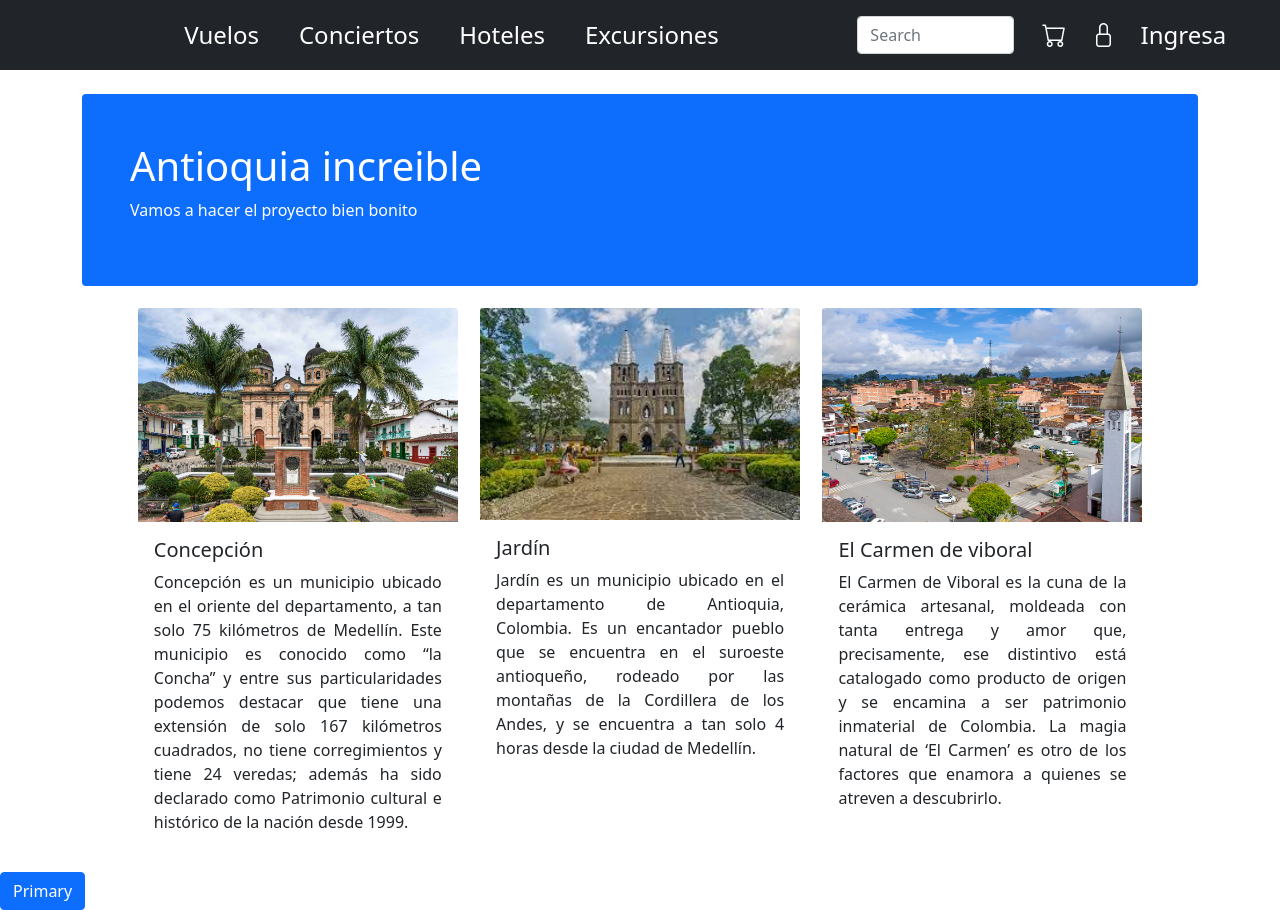
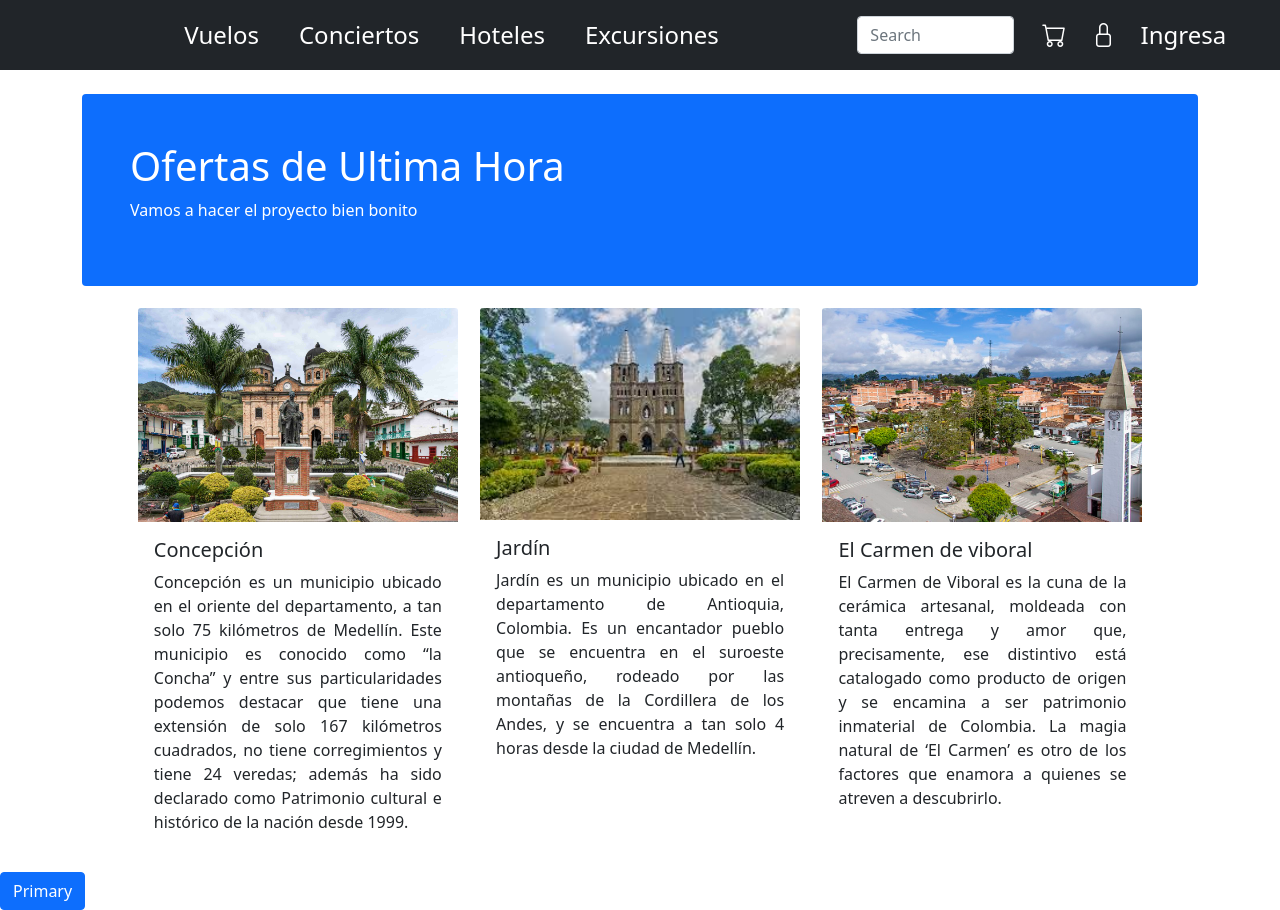
Before and after one commit to julianos01/cesdegokurepo, a plain HTML site: page index.html in a window 1280 px wide. Drawn offline with nearby package versions, Linux system fonts and the light colour scheme.

Commit message:
se cambio el titulo

```diff
--- a/index.html
+++ b/index.html
@@ -59,7 +59,7 @@
     <div class="container">
 
     <div class="mt-4 p-5 bg-primary text-white rounded">
-        <h1>Antioquia increible</h1>
+        <h1>Ofertas de Ultima Hora</h1>
         <p>Vamos a hacer el proyecto bien bonito</p>
       </div>
       <div class="cardsinline">
```
